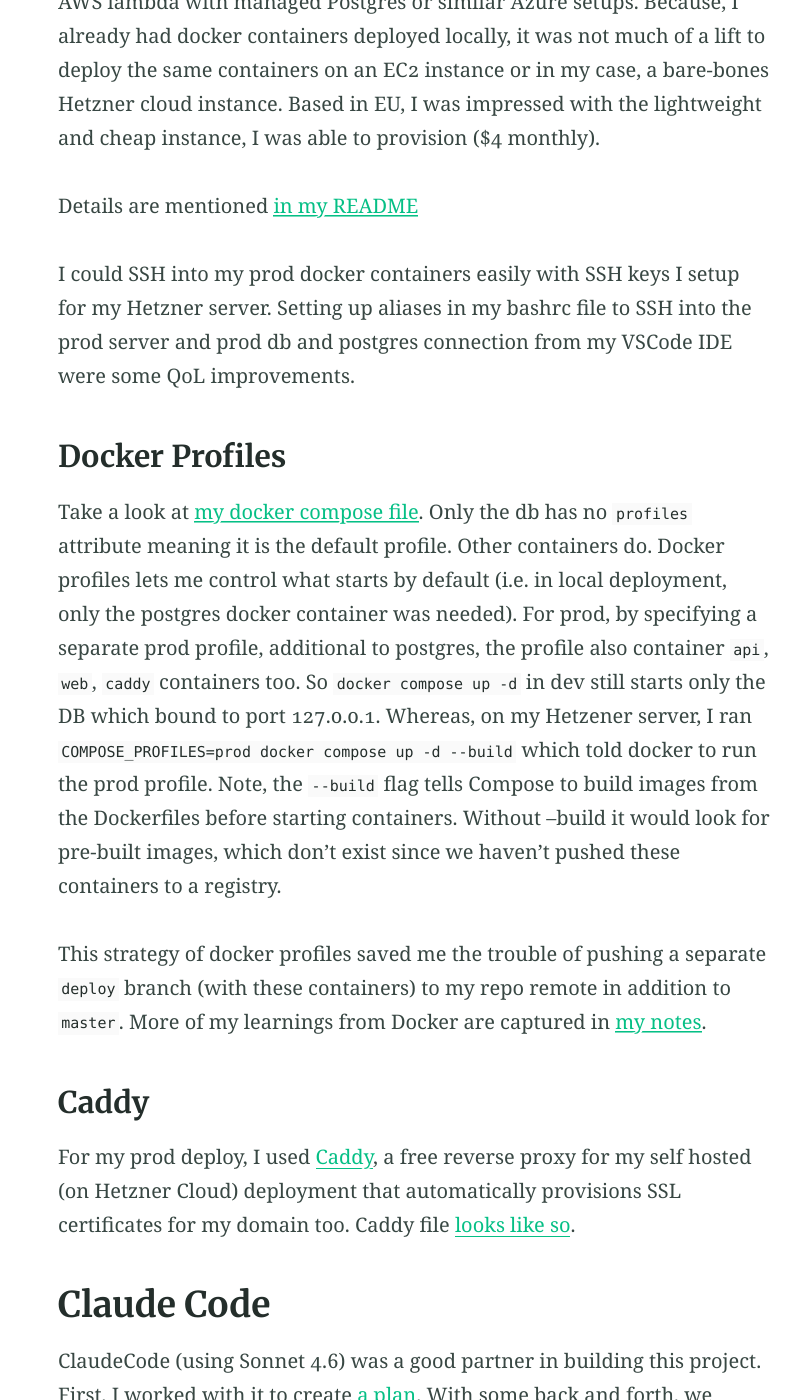
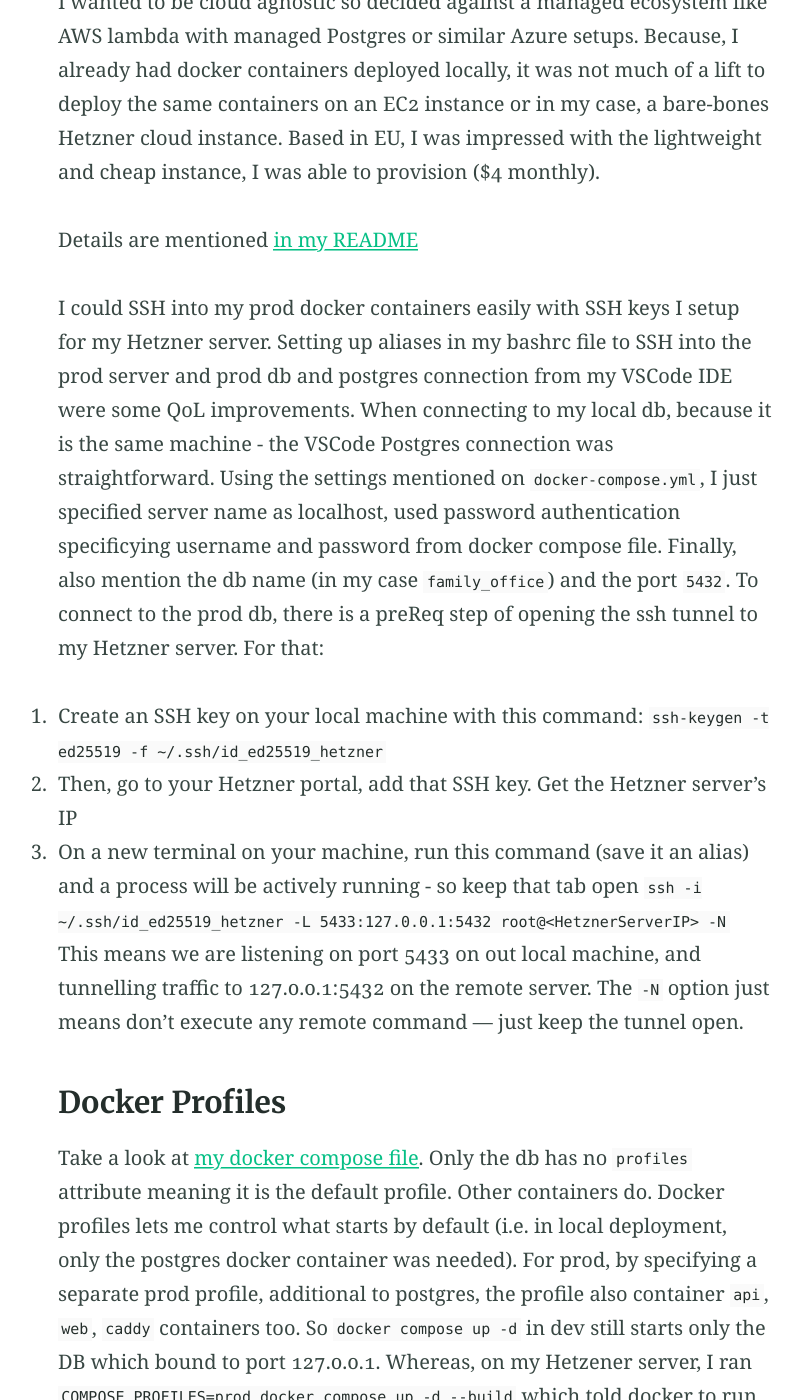
Before and after one commit to ajaythomas/ajaythomas.github.io, a Jekyll site: the page built from _posts/2026-05-20-family-office-app.md, in a window 1280 px wide and 1400 px high, scrolled down 6423 px. Shown: the whole window, without its empty margins (225-1026 px from the left). Built offline with Jekyll 4.4.1, drawn with Linux system fonts in a browser that asks for light colours; some of the changed text lies outside the part shown.

Commit message:
Publish family office app blog post

```diff
--- a/_posts/2026-05-20-family-office-app.md
+++ b/_posts/2026-05-20-family-office-app.md
@@ -3,10 +3,9 @@
 categories:
 - Tech
 feature_image: "https://picsum.photos/2560/600?image=872"
-published: false
 ---
 
-Public repo on [Github](https://github.com/ajaythomas/family_office/)
+Public repo on [Github](https://github.com/ajaythomas/family_office/) and app live on <https://familyoffice.thomasthoughts.com>
 
 For a while now, I have watched my dad painstakingly use a combination of Excel, handwritten notes and Finance watchlists to manage his household's investments. This was a good excuse to build a hobby app with Claude Code. It gave me the opportunity to experiment with a few technologies I wanted to experiment with:
 
@@ -100,6 +99,13 @@
 Details are mentioned [in my README](https://github.com/ajaythomas/family_office/tree/main#production-deploy-hetzner)
 
 I could SSH into my prod docker containers easily with SSH keys I setup for my Hetzner server. Setting up aliases in my bashrc file to SSH into the prod server and prod db and postgres connection from my VSCode IDE were some QoL improvements.
+When connecting to my local db, because it is the same machine - the VSCode Postgres connection was straightforward. Using the settings mentioned on `docker-compose.yml`, I just specified server name as localhost, used password authentication specificying username and password from docker compose file. Finally, also mention the db name (in my case `family_office`) and the port `5432`. To connect to the prod db, there is a preReq step of opening the ssh tunnel to my Hetzner server. For that:
+
+1. Create an SSH key on your local machine with this command: `ssh-keygen -t ed25519 -f ~/.ssh/id_ed25519_hetzner`
+1. Then, go to your Hetzner portal, add that SSH key. Get the Hetzner server's IP
+1. On a new terminal on your machine, run this command (save it an alias) and a process will be actively running - so keep that tab open
+`ssh -i ~/.ssh/id_ed25519_hetzner -L 5433:127.0.0.1:5432 root@<HetznerServerIP> -N`
+This means we are listening on port 5433 on out local machine, and tunnelling traffic to 127.0.0.1:5432 on the remote server. The `-N` option just means don't execute any remote command — just keep the tunnel open.
 
 ### Docker Profiles
 
@@ -115,15 +121,17 @@
 
 For my prod deploy, I used [Caddy](https://caddyserver.com/), a free reverse proxy for my self hosted (on Hetzner Cloud) deployment that automatically provisions SSL certificates for my domain too. Caddy file [looks like so](https://github.com/ajaythomas/family_office/blob/main/Caddyfile).
 
+Around the same time, I moved my domain `thomasthoughts.com` (and its subdomain that I use for this app <https://familyoffice.thomasthoughts.com>) from SquareSpace to CloudFlare. After the 10-day domain transfer, I got TLS termination errors on my prod app. My unauthenticated page on my domain would resolve ok, but when I sign in with Google, I would get an error `ERR_SSL_VERSION_OR_CIPHER_MISMATCH`. It confirmed that the SSL handshake was failing — Caddy didn't have a valid cert for `api.familyoffice.thomasthoughts.com`. This was because when I copied over A records from SquareSpace to CloudFlare, both api.familyoffice.thomasthoughts.com and familyoffice.thomasthoughts.com correctly pointed to my Hetzner server IP but proxy status had the orange cloud "Proxied" next to it. This meant Cloudflare is terminating SSL, which conflicts with Caddy also trying to manage SSL. Caddy can't complete the Let's Encrypt challenge through Cloudflare's proxy. So, I set both A records on CloudFlare to grey cloud (DNS only) so traffic goes directly to my Hetzner server and Caddy manages the certs itself.
+
 ## Claude Code
 
 ClaudeCode (using Sonnet 4.6) was a good partner in building this project. First, I worked with it to create [a plan](https://github.com/ajaythomas/family_office/blob/main/plan.md). With some back and forth, we landed on an architecture, what to build vs use OSS vs use vendors etc.
 
-I defined a [Claude.md file](https://github.com/ajaythomas/family_office/blob/main/CLAUDE.md) that is read by Claude Code on each prompt. Keep it short under 200 lines so you're not wasting too many tokens.
+I defined a [Claude.md file](https://github.com/ajaythomas/family_office/blob/main/CLAUDE.md) by calling `/init` inside Claude Code. This file is read by Claude Code on each prompt. Keep it short under 200 lines so you're not wasting too many tokens. Both the plan and claude.md are living files which you continuously update through phases.
 
-Both the plan and claude.md are living files which you continuously update through phases.
+I had a [clear exit criteria](https://github.com/ajaythomas/family_office/blob/main/plan.md#build-order) for each phase - running tests, human in the loop for seeing live demo and commit to remote before Claude Code moved to the next phase. Updates are persisted back on the `plan.md` file like a write-ahead log that any Claude agent/session can read/update to see current status of project. To avoid compaction midway through a work phase, I started a new chat (by calling `/clear`) after each phase was complete. Claude Code can anyway read the plan.md to see what was complete previously, and I didn't run the risk of ever growing context during my conversations.
 
-I had a [clear exit criteria](https://github.com/ajaythomas/family_office/blob/main/plan.md#build-order) for each phase - running tests, human in the loop for seeing live demo and commit to remote before Claude Code moved to the next phase.
+Originally, I was writing my thoughts and notes for my consumption in plan.md but that is not recommended since it is for Claude Code's consumption and anything unnecessary wastes input tokens. What permissions I give Claude Code during my session can be audited at any time, in my project dir: `project/.claude/settings.local.json`. Calling subagents and skills I noticed ate up a lot of my limit (primarily from excessive tool-calling and reading a lot of unnecessary context). Instead, for small tasks, cheaper to ask it directly. I noticed even using Shell Mode where you can write bash commands inside Claude Code eats up some tokens. Better to use your VSCode terminal or other ghostty (my terminal of choice) window for non Claude Code commands.
 
 Sometimes, it jumped to wrong conclusions or did narrow fixes:
 
```
